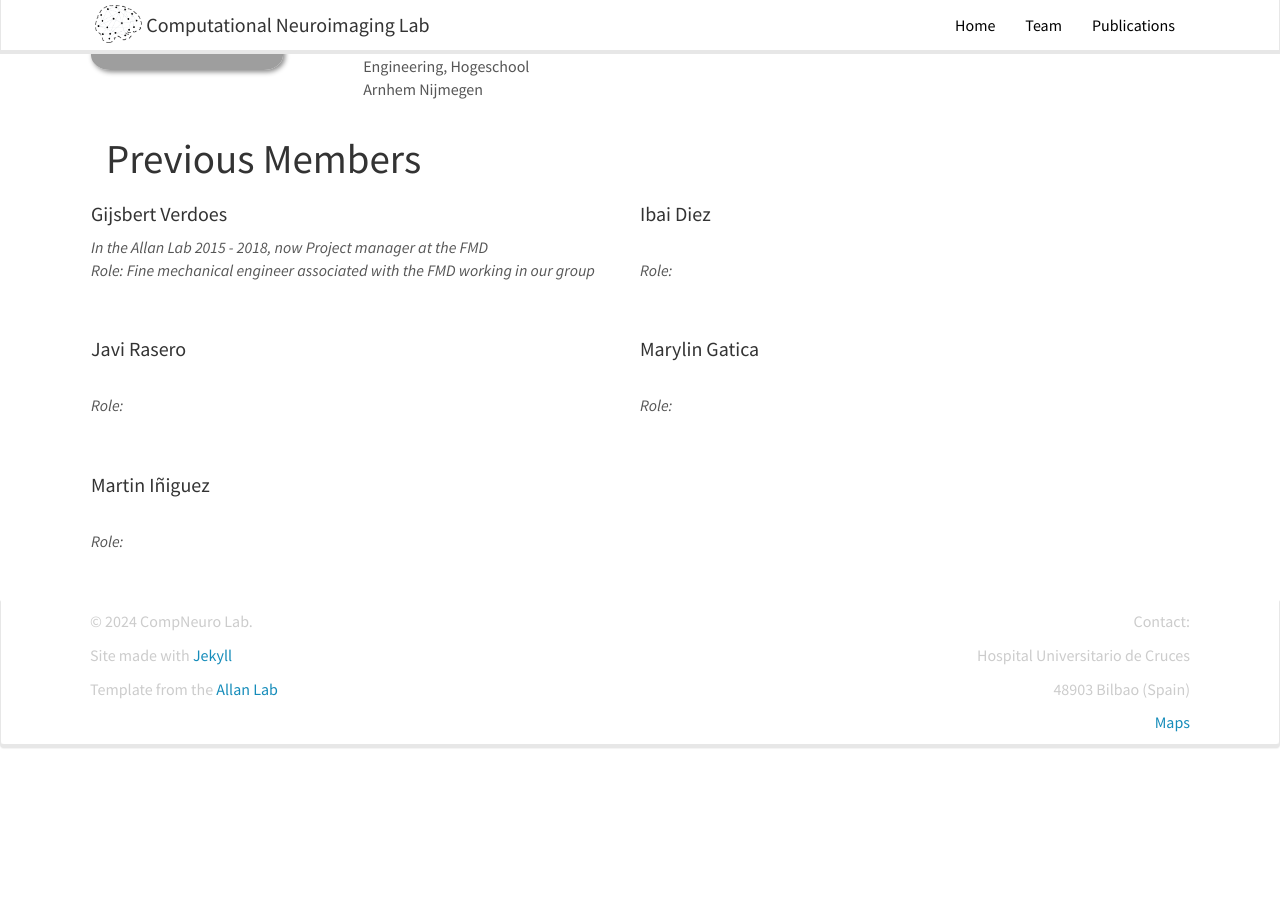
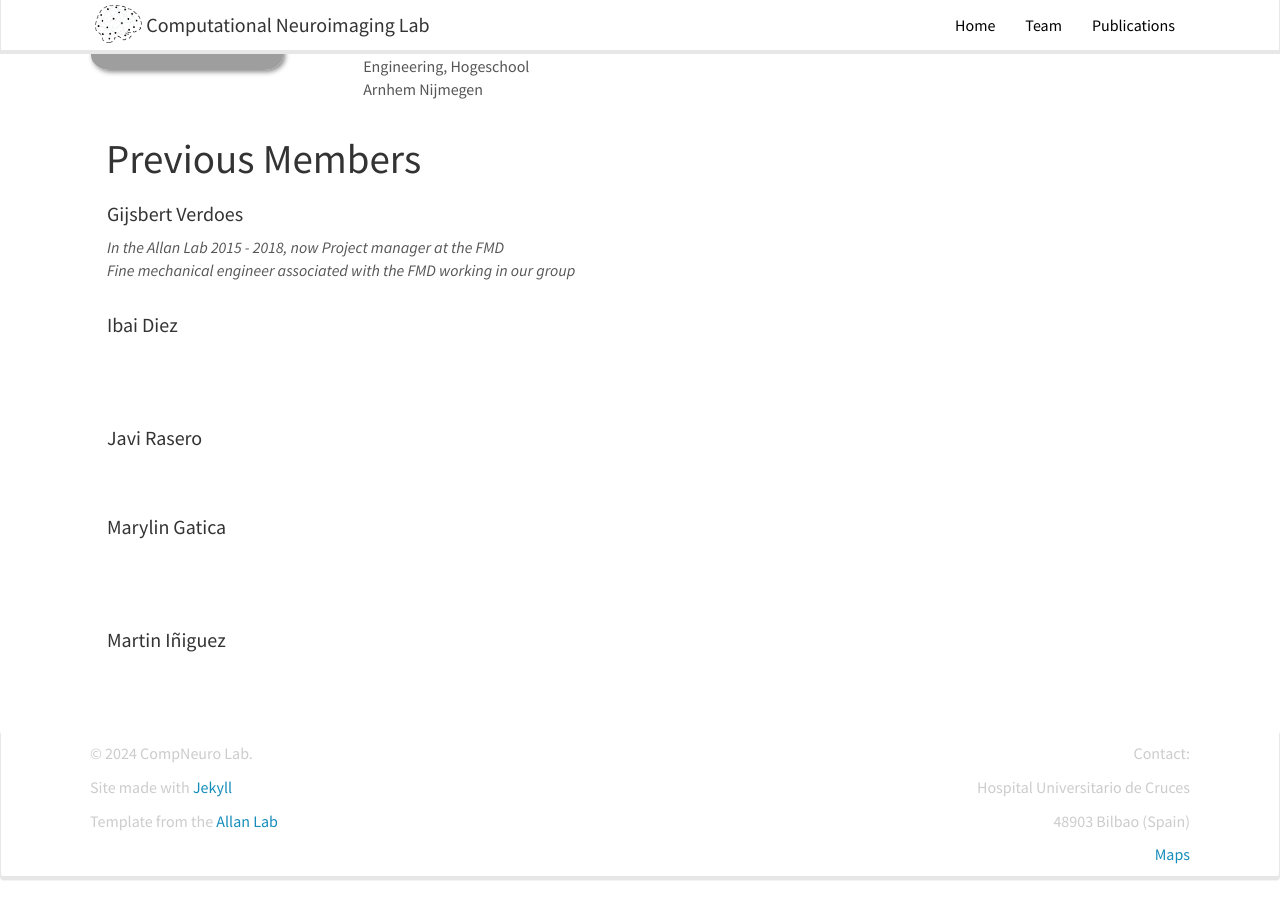
Before and after one commit to itellaetxe/compneurobilbao_website, a Jekyll site: the page built from _pages/team.md, in a window 1280 px wide and 900 px high, scrolled down 1967 px. Built offline with Jekyll 4.4.1, drawn with Linux system fonts in a browser that asks for light colours; nearby versions of some CDN libraries; before the commit the page ends 2737 px from its top, so only the background shows below that.

Commit message:
Update team.md

```diff
--- a/_pages/team.md
+++ b/_pages/team.md
@@ -284,9 +284,9 @@ sitemap: false
 <div class="row">
 {% endif %}
 
-<div class="col-sm-6 clearfix">
+<div class="col-sm-12 clearfix">
   <h4>{{ member.name }}</h4>
-  <i>{{ member.duration }} <br> Role: {{ member.info }}</i>
+  <i>{{ member.duration }} <br> {{ member.info }}</i>
   <ul style="overflow: hidden">
 
   </ul>
```
